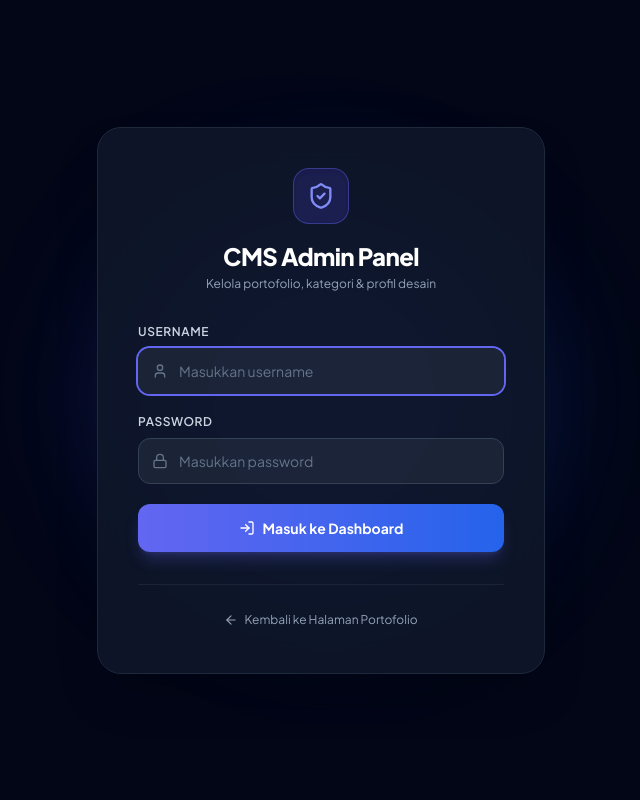
After one commit to gracesiagian/porto, a PHP site: page /porto/admin/login.php in a window 1280 px wide. The commit adds this page. Shown: the whole page, without its empty margins (319-959 px from the left). Run offline with PHP 8.4, Linux system fonts and the light colour scheme; data comes from the database, SQL or seed files in the repository; some libraries are stand-ins or nearby versions.

Commit message:
Fix blank screen on admin login

```diff
--- /dev/null
+++ b/admin/login.php
@@ -0,0 +1,166 @@
+<?php
+/**
+ * Admin Login Page
+ * Graphic Design Portfolio & CMS
+ */
+
+declare(strict_types=1);
+
+require_once __DIR__ . '/../config/helpers.php';
+require_once __DIR__ . '/../includes/auth.php';
+
+// If already logged in, redirect to dashboard
+if (is_logged_in()) {
+    header('Location: ' . base_url('admin/index.php'));
+    exit;
+}
+
+$error = '';
+
+if ($_SERVER['REQUEST_METHOD'] === 'POST') {
+    $token = $_POST['csrf_token'] ?? '';
+    if (!verify_csrf($token)) {
+        $error = 'Invalid security session. Please refresh and try again.';
+    } else {
+        $username = trim($_POST['username'] ?? '');
+        $password = $_POST['password'] ?? '';
+
+        if (empty($username) || empty($password)) {
+            $error = 'Please enter both username and password.';
+        } elseif (attempt_login($username, $password)) {
+            flash('success', 'Welcome back, ' . e($_SESSION['admin_username']) . '!');
+            header('Location: ' . base_url('admin/index.php'));
+            exit;
+        } else {
+            $error = 'Invalid username or password.';
+        }
+    }
+}
+
+$designer_name = get_setting('designer_name', 'Dimas Arya');
+?>
+<!DOCTYPE html>
+<html lang="id">
+<head>
+    <meta charset="UTF-8">
+    <meta name="viewport" content="width=device-width, initial-scale=1.0">
+    <title>Admin CMS Login — <?= e($designer_name) ?></title>
+
+    <!-- Favicon Integration -->
+    <link rel="icon" type="image/jpeg" href="/assets/faviconyell.jpg">
+    <link rel="icon" type="image/png" href="/assets/faviconyell.png">
+    <link rel="icon" type="image/jpeg" href="<?= asset_url('faviconyell.jpg') ?>">
+    <link rel="icon" type="image/png" href="<?= asset_url('faviconyell.png') ?>">
+    <link rel="shortcut icon" href="/assets/faviconyell.jpg">
+    <link rel="apple-touch-icon" href="/assets/faviconyell.jpg">
+
+    <!-- Google Fonts: Plus Jakarta Sans -->
+    <link rel="preconnect" href="https://fonts.googleapis.com">
+    <link rel="preconnect" href="https://fonts.gstatic.com" crossorigin>
+    <link href="https://fonts.googleapis.com/css2?family=Plus+Jakarta+Sans:ital,wght@0,400;0,500;0,600;0,700;0,800&display=swap" rel="stylesheet">
+
+    <!-- Base URL Definition for Client JS -->
+    <script>
+        window.BASE_URL = '<?= base_path() === '/' ? '/' : rtrim(base_path(), '/') . '/' ?>';
+    </script>
+
+    <!-- Tailwind CSS CDN -->
+    <script src="https://cdn.tailwindcss.com"></script>
+    <script>
+        tailwind.config = {
+            theme: {
+                extend: {
+                    fontFamily: {
+                        sans: ['"Plus Jakarta Sans"', 'sans-serif'],
+                    }
+                }
+            }
+        }
+    </script>
+    <!-- Lucide Icons -->
+    <script src="https://unpkg.com/lucide@latest"></script>
+</head>
+<body class="bg-slate-950 text-slate-100 min-h-screen flex items-center justify-center p-4 antialiased relative overflow-hidden">
+
+    <!-- Ambient Background Glow -->
+    <div class="absolute top-1/4 left-1/3 w-96 h-96 bg-indigo-600/20 rounded-full blur-3xl pointer-events-none"></div>
+    <div class="absolute bottom-1/4 right-1/3 w-96 h-96 bg-blue-600/20 rounded-full blur-3xl pointer-events-none"></div>
+
+    <!-- Login Box Card -->
+    <div class="w-full max-w-md bg-slate-900/90 backdrop-blur-xl border border-slate-800 rounded-3xl p-8 sm:p-10 shadow-2xl relative z-10">
+
+        <!-- Header -->
+        <div class="text-center mb-8">
+            <div class="w-14 h-14 rounded-2xl bg-indigo-600/20 border border-indigo-500/40 text-indigo-400 flex items-center justify-center mx-auto mb-4 shadow-inner">
+                <i data-lucide="shield-check" class="w-7 h-7"></i>
+            </div>
+            <h1 class="text-2xl font-black text-white tracking-tight">CMS Admin Panel</h1>
+            <p class="text-xs text-slate-400 mt-1">Kelola portofolio, kategori &amp; profil desain</p>
+        </div>
+
+        <!-- Flash & Error Alert -->
+        <?= render_flashes() ?>
+
+        <?php if (!empty($error)): ?>
+        <div class="flex items-center space-x-3 p-4 mb-6 rounded-xl bg-rose-500/10 border border-rose-500/30 text-rose-400 text-sm">
+            <i data-lucide="alert-circle" class="w-5 h-5 flex-shrink-0"></i>
+            <span><?= e($error) ?></span>
+        </div>
+        <?php endif; ?>
+
+        <!-- Form -->
+        <form action="<?= base_url('admin/login.php') ?>" method="POST" class="space-y-5">
+            <input type="hidden" name="csrf_token" value="<?= csrf_token() ?>">
+
+            <!-- Username Field -->
+            <div>
+                <label for="username" class="block text-xs font-semibold text-slate-300 uppercase tracking-wider mb-2">
+                    Username
+                </label>
+                <div class="relative">
+                    <div class="absolute inset-y-0 left-0 pl-3.5 flex items-center pointer-events-none text-slate-500">
+                        <i data-lucide="user" class="w-4 h-4"></i>
+                    </div>
+                    <input type="text" id="username" name="username" required autofocus
+                           placeholder="Masukkan username"
+                           class="w-full pl-10 pr-4 py-3 rounded-xl bg-slate-800/80 border border-slate-700 text-white placeholder-slate-500 text-sm focus:outline-none focus:ring-2 focus:ring-indigo-500 focus:border-transparent transition-all">
+                </div>
+            </div>
+
+            <!-- Password Field -->
+            <div>
+                <label for="password" class="block text-xs font-semibold text-slate-300 uppercase tracking-wider mb-2">
+                    Password
+                </label>
+                <div class="relative">
+                    <div class="absolute inset-y-0 left-0 pl-3.5 flex items-center pointer-events-none text-slate-500">
+                        <i data-lucide="lock" class="w-4 h-4"></i>
+                    </div>
+                    <input type="password" id="password" name="password" required
+                           placeholder="Masukkan password"
+                           class="w-full pl-10 pr-4 py-3 rounded-xl bg-slate-800/80 border border-slate-700 text-white placeholder-slate-500 text-sm focus:outline-none focus:ring-2 focus:ring-indigo-500 focus:border-transparent transition-all">
+                </div>
+            </div>
+
+            <!-- Submit Button -->
+            <button type="submit"
+                    class="w-full py-3.5 px-4 rounded-xl bg-gradient-to-r from-indigo-500 to-blue-600 hover:from-indigo-600 hover:to-blue-700 text-white font-bold text-sm shadow-lg shadow-indigo-500/25 transition-all duration-200 active:scale-98 flex items-center justify-center gap-2 mt-6 cursor-pointer">
+                <i data-lucide="log-in" class="w-4 h-4"></i>
+                <span>Masuk ke Dashboard</span>
+            </button>
+        </form>
+
+        <!-- Back to Public Site Link -->
+        <div class="mt-8 pt-6 border-t border-slate-800/80 text-center">
+            <a href="<?= base_url() ?>" class="inline-flex items-center gap-1.5 text-xs text-slate-400 hover:text-white transition-colors">
+                <i data-lucide="arrow-left" class="w-3.5 h-3.5"></i>
+                <span>Kembali ke Halaman Portofolio</span>
+            </a>
+        </div>
+    </div>
+
+    <script>
+        lucide.createIcons();
+    </script>
+</body>
+</html>
```
Also changed, not shown: login.php (+9 -14 lines).
